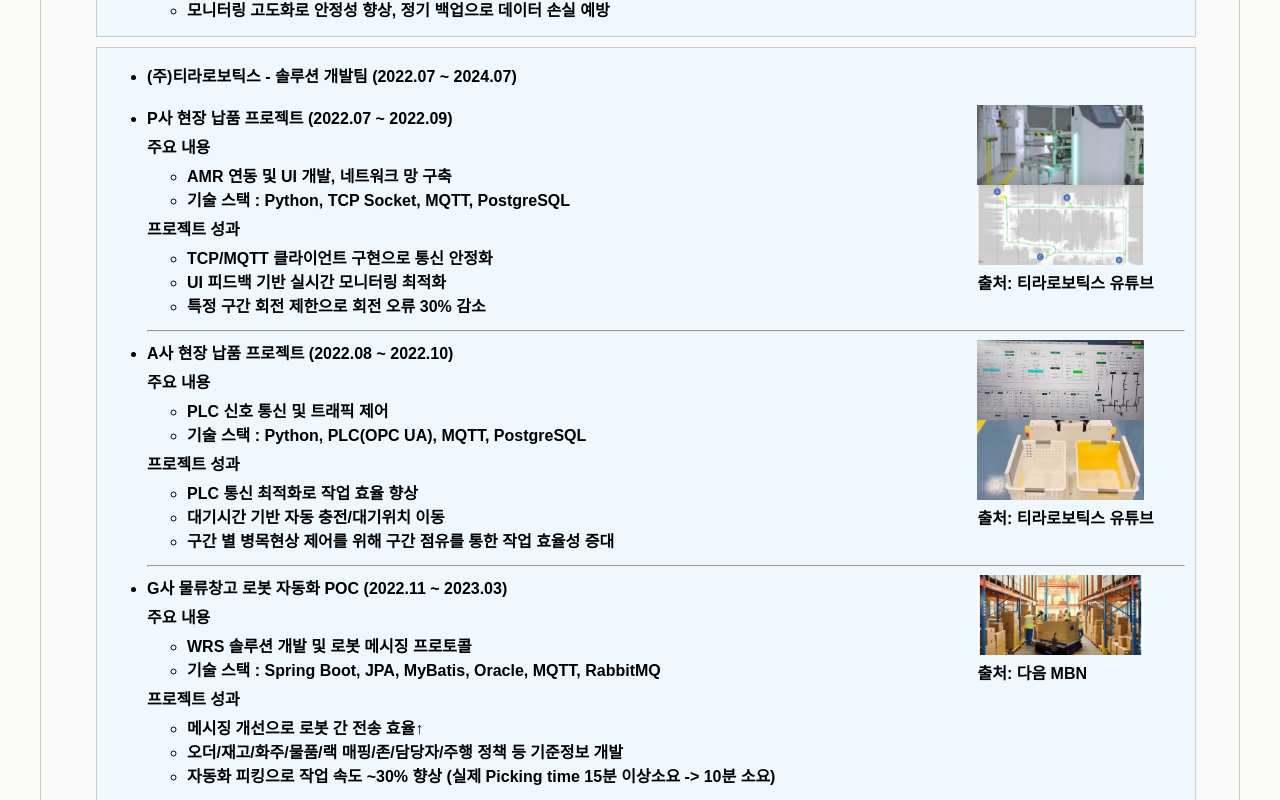
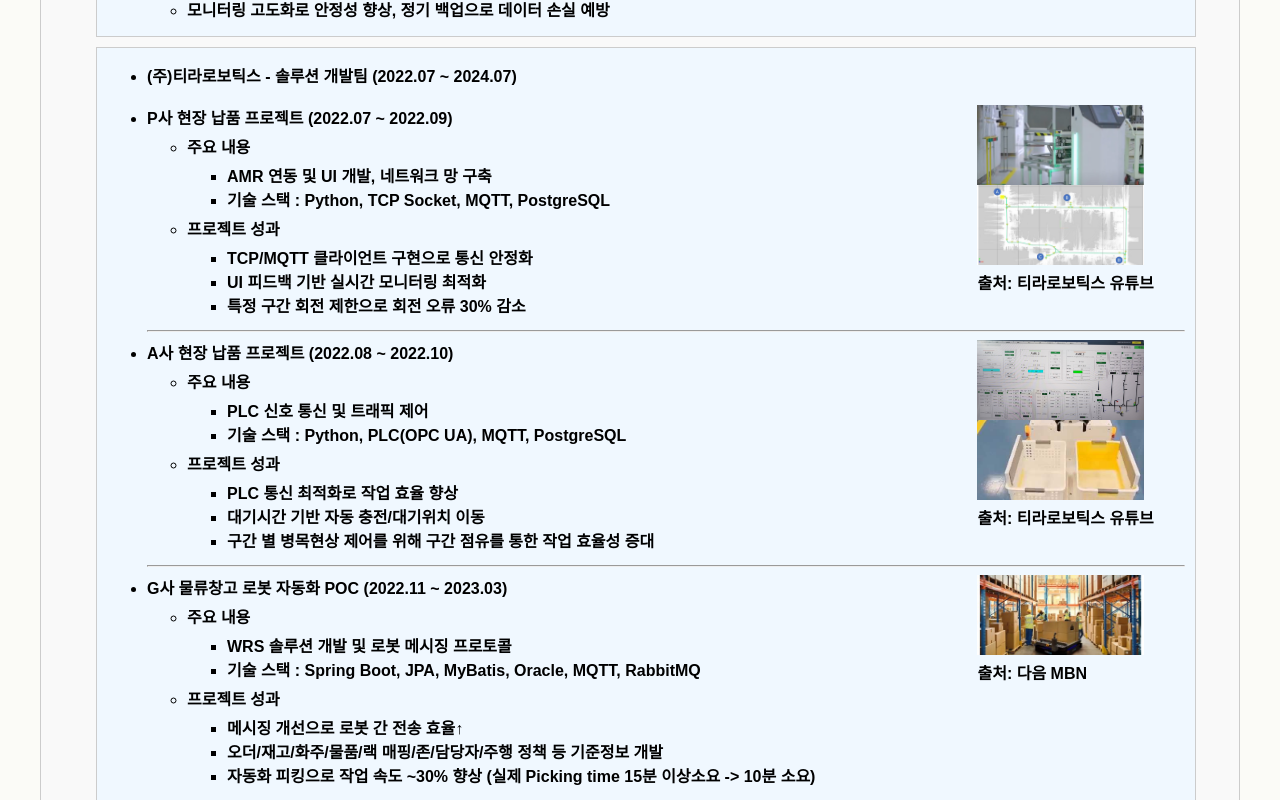
Before and after one commit to Choisungrim/choisungrim.io, a React (Create React App) app: page /choisungrim.io/resumeCareer in a window 1280 px wide. Shown: the part 840-1640 px from the top of the page. Built offline with nearby package versions, Linux system fonts and the light colour scheme.

Commit message:
ul , li 가시성개선

```diff
--- a/src/component/ResumeCareer.jsx
+++ b/src/component/ResumeCareer.jsx
@@ -51,21 +51,29 @@ function ProjectItem({ project, onOpen }) {
         </li>
         {summary.length > 0 && (
           <>
+            <ul>
+              <li>
                 <p>주요 내용</p>
+              </li>
               <ul>
                 {summary.map((s, i) => (
                   <li key={i}>{s}</li>
                 ))}
               </ul>
+            </ul>
           </>
         )}
         {achievements.length > 0 && (
           <>
+            <ul>
+              <li>
                 <p>프로젝트 성과</p>
                 <ul>
                   {achievements.map((a, i) => (
                     <li key={i}>{a}</li>
                   ))}
+                </ul>
+              </li>
             </ul>
           </>
         )}
```
Lines whose indentation alone changed are shown as unchanged.
